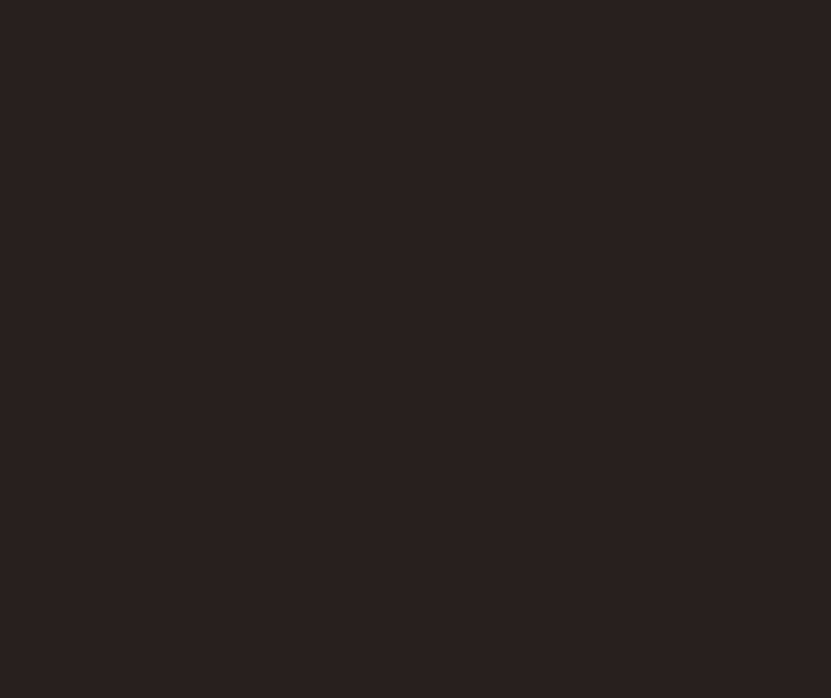
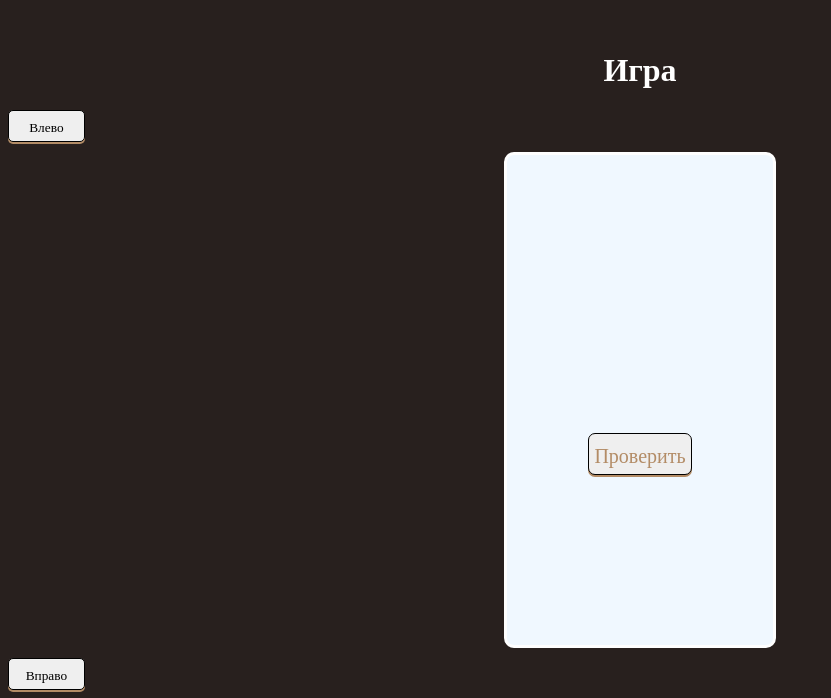
Before and after one commit to Krasavceva/English_cards_PROGECT, a React (Create React App) app: page / in a window 1280 px wide. Shown: the part 1929-2627 px from the top of the page, without its empty margins (0-831 px from the left). Before the commit the page ends 1981 px from the top, so only its background shows below. Built offline with nearby package versions, Linux system fonts and the light colour scheme.

Commit message:
add layout

```diff
--- /dev/null
+++ b/src/components/Layout/Layout.jsx
@@ -0,0 +1,16 @@
+import { Outlet } from "react-router-dom";
+
+import Header from "../Header/Header";
+import Footer from "../Footer/Footer";
+
+export default function Layout() {
+  return (
+    <div className="App__container">
+      <Header />
+      <main className="container__main">
+        <Outlet />
+      </main>
+      <Footer />
+    </div>
+  );
+}
--- a/src/components/SliderFunc/SliderFunc.jsx
+++ b/src/components/SliderFunc/SliderFunc.jsx
@@ -1,5 +1,16 @@
-import Card from "../components/Card/Card";
+import React, { useState, useEffect } from "react";
 
-export default function SliderFunc() {
-  return <div></div>;
+import Card from "../Card/Card";
+
+export default function SliderFunc(props) {
+  return (
+    <div className="slider__container">
+      <h1>Игра</h1>
+      <div>
+        <button>Влево</button>
+        <Card />
+        <button>Вправо</button>
+      </div>
+    </div>
+  );
 }
--- a/src/pages/TablePage.jsx
+++ b/src/pages/TablePage.jsx
@@ -4,7 +4,7 @@ import styles from "../styles/tablePage.module.scss";
 import Words from "../api/words.json";
 import AddWord from "../components/Button/AddWord";
 
-export default function Table(props) {
+export default function Table() {
   return (
     <div className={styles.wrapper}>
       <h1> Vocabulary</h1>
--- a/src/pages/app/App.js
+++ b/src/pages/app/App.js
@@ -2,23 +2,25 @@ import React from "react";
 import "../../styles/app.scss";
 import { Routes, Route } from "react-router-dom";
 
-import Header from "../../components/Header/Header";
+import Layout from "../../components/Layout/Layout";
 import GamePage from "../GamePage";
 import TablePage from "../TablePage";
-import Footer from "../../components/Footer/Footer";
 import ErrorPage from "../ErrorPage";
+
+import SliderFunc from "../../components/SliderFunc/SliderFunc";
 
 function App() {
   return (
     <div className="App">
-      <Header></Header>
       <Routes>
-        <Route exact path="/" element={<TablePage />} />
-        <Route exact path="/game" element={<GamePage />} />
-        <Route exact path="/vocabulary" element={<TablePage />} />
-        <Route path="*" element={<ErrorPage />} />
+        <Route path="/" element={<Layout />}>
+          <Route exact path="/" element={<TablePage />} />
+          <Route exact path="/game" element={<GamePage />} />
+          <Route exact path="/vocabulary" element={<TablePage />} />
+          <Route path="*" element={<ErrorPage />} />
+        </Route>
       </Routes>
-      <Footer />
+      <SliderFunc />
     </div>
   );
 }
```
